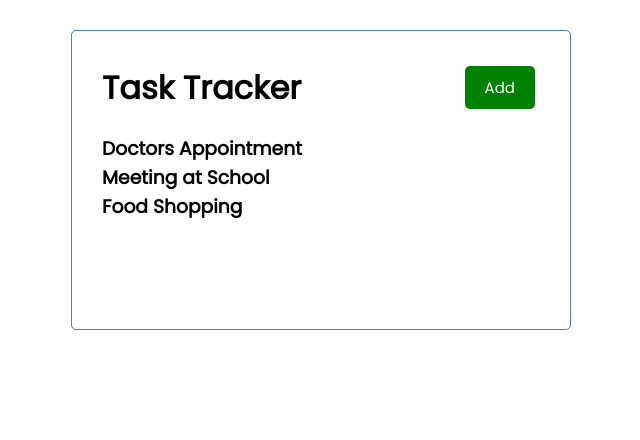
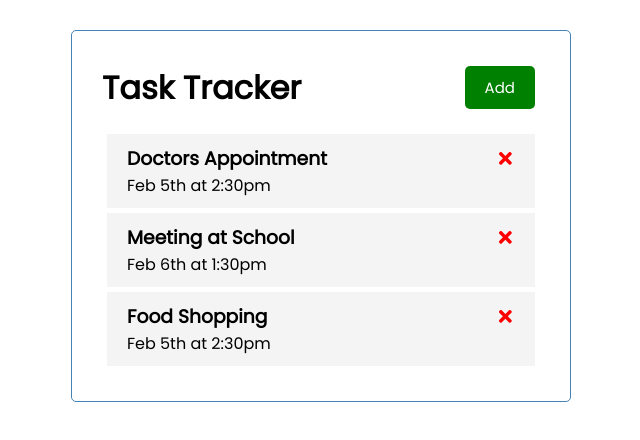
Before and after one commit to Paps254/crash, a React (Create React App) app: page / in a window 1280 px wide. Shown: the top 440 px of the page, without its empty margins (319-959 px from the left). Built offline with nearby package versions, Linux system fonts and the light colour scheme.

Commit message:
first commit

```diff
--- a/package.json
+++ b/package.json
@@ -8,6 +8,7 @@
     "@testing-library/user-event": "^13.5.0",
     "react": "^18.2.0",
     "react-dom": "^18.2.0",
+    "react-icons": "^4.7.1",
     "react-scripts": "5.0.1",
     "web-vitals": "^2.1.4"
   },
--- a/src/App.js
+++ b/src/App.js
@@ -1,10 +1,37 @@
 import Header from "./components/Header";
 import Tasks from "./components/Tasks";
+import { useState } from "react";
+
 function App() {
+  const [tasks, setTasks] = useState([
+    {
+      id: 1,
+      text: "Doctors Appointment",
+      day: "Feb 5th at 2:30pm",
+      reminder: true,
+    },
+    {
+      id: 2,
+      text: "Meeting at School",
+      day: "Feb 6th at 1:30pm",
+      reminder: true,
+    },
+    {
+      id: 3,
+      text: "Food Shopping",
+      day: "Feb 5th at 2:30pm",
+      reminder: false,
+    },
+  ]);
+
+  //Delete Task
+  const deleteTask = (id) => {
+    setTasks(tasks.filter((task) => task.id !== id));
+  };
   return (
     <div className="container">
       <Header />
-      <Tasks />
+      <Tasks tasks={tasks} onDelete={deleteTask} />
     </div>
   );
 }
--- /dev/null
+++ b/src/components/Task.js
@@ -0,0 +1,18 @@
+import React from "react";
+import { FaTimes } from "react-icons/fa";
+
+function Task({ task, onDelete }) {
+  return (
+    <div className="task">
+      <h3>
+        {task.text}
+        <FaTimes
+          style={{ color: "red", cursor: "pointer" }}
+          onClick={() => onDelete(task.id)}
+        />
+      </h3>
+      <p>{task.day}</p>
+    </div>
+  );
+}
+export default Task;
--- a/src/components/Tasks.js
+++ b/src/components/Tasks.js
@@ -1,32 +1,12 @@
 import React from "react";
-import { useState } from "react";
+import Task from "./Task";
 
-const Tasks = () => {
-  const [tasks, setTasks] = useState([
-    {
-      id: 1,
-      text: "Doctors Appointment",
-      day: "Feb 5th at 2:30pm",
-      reminder: true,
-    },
-    {
-      id: 2,
-      text: "Meeting at School",
-      day: "Feb 6th at 1:30pm",
-      reminder: true,
-    },
-    {
-      id: 3,
-      text: "Food Shopping",
-      day: "Feb 5th at 2:30pm",
-      reminder: false,
-    },
-  ]);
+const Tasks = ({ tasks, onDelete }) => {
   return (
     //setTasks([...tasks,{}])
     <>
       {tasks.map((task) => (
-        <h3>{task.text}</h3>
+        <Task key={task.id} task={task} onDelete={onDelete} />
       ))}
     </>
   );
```
Also changed, not shown: 1 other file (tests, documents, lock files or other folders).
